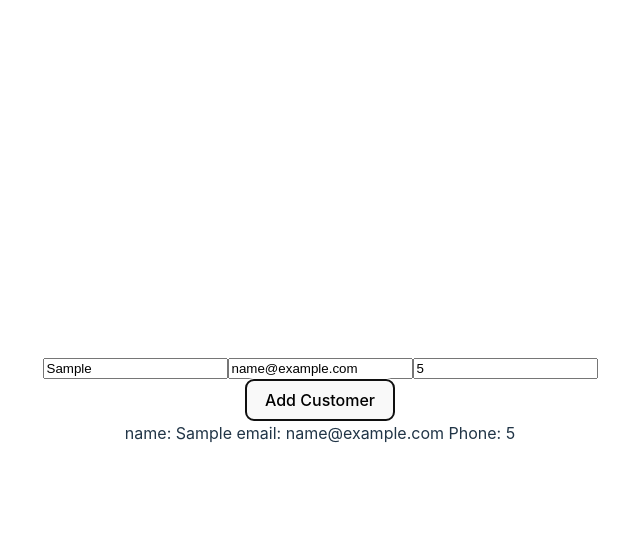
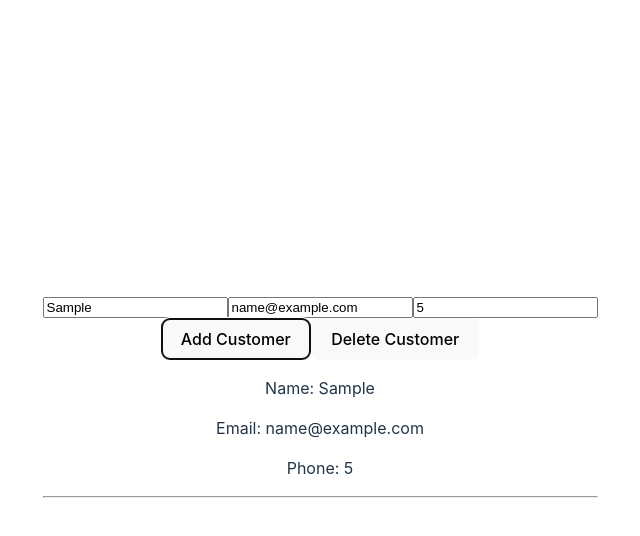
Before and after one commit to Thisura2001/react-intro, a React (Vite) app: page / in a window 1280 px wide. Both pictures are taken after typing "Sample", "name@example.com", "5" into the empty fields and a click on the button "Add Customer". Shown: the top 536 px of the page, without its empty margins (320-960 px from the left). Built offline with nearby package versions, Linux system fonts and the light colour scheme.

Commit message:
day 2(Delete customer crud)

```diff
--- a/src/App.tsx
+++ b/src/App.tsx
@@ -13,7 +13,9 @@ function App() {
         const newCustomer = new Customer(name, email, phone);
         setCustomer([...customers, newCustomer]);
     }
-
+    function deleteCustomer() {
+        setCustomer((customers)=>customers.slice(0,-1));
+    }
     return (
         <>
             <input type="text" placeholder='name' onChange={(e) => setName(e.target.value)} />
@@ -23,11 +25,17 @@ function App() {
             <br />
 
             <button onClick={addCustomer}>Add Customer</button>
+            <button onClick={deleteCustomer}>Delete Customer</button>
 
             <br />
-                {customers.map((customer, index) => (
-                       <div key={index}>{"name: "+ customer.name+  ' '+"  email: "+customer.email+' '+"  Phone: "+customer.phone}</div>
-                ))}
+            {customers.map((customer, index) => (
+                <div key={index}>
+                    <p>Name: {customer.name}</p>
+                    <p>Email: {customer.email}</p>
+                    <p>Phone: {customer.phone}</p>
+                    <hr />
+                </div>
+            ))}
         </>
     );
 }
```
